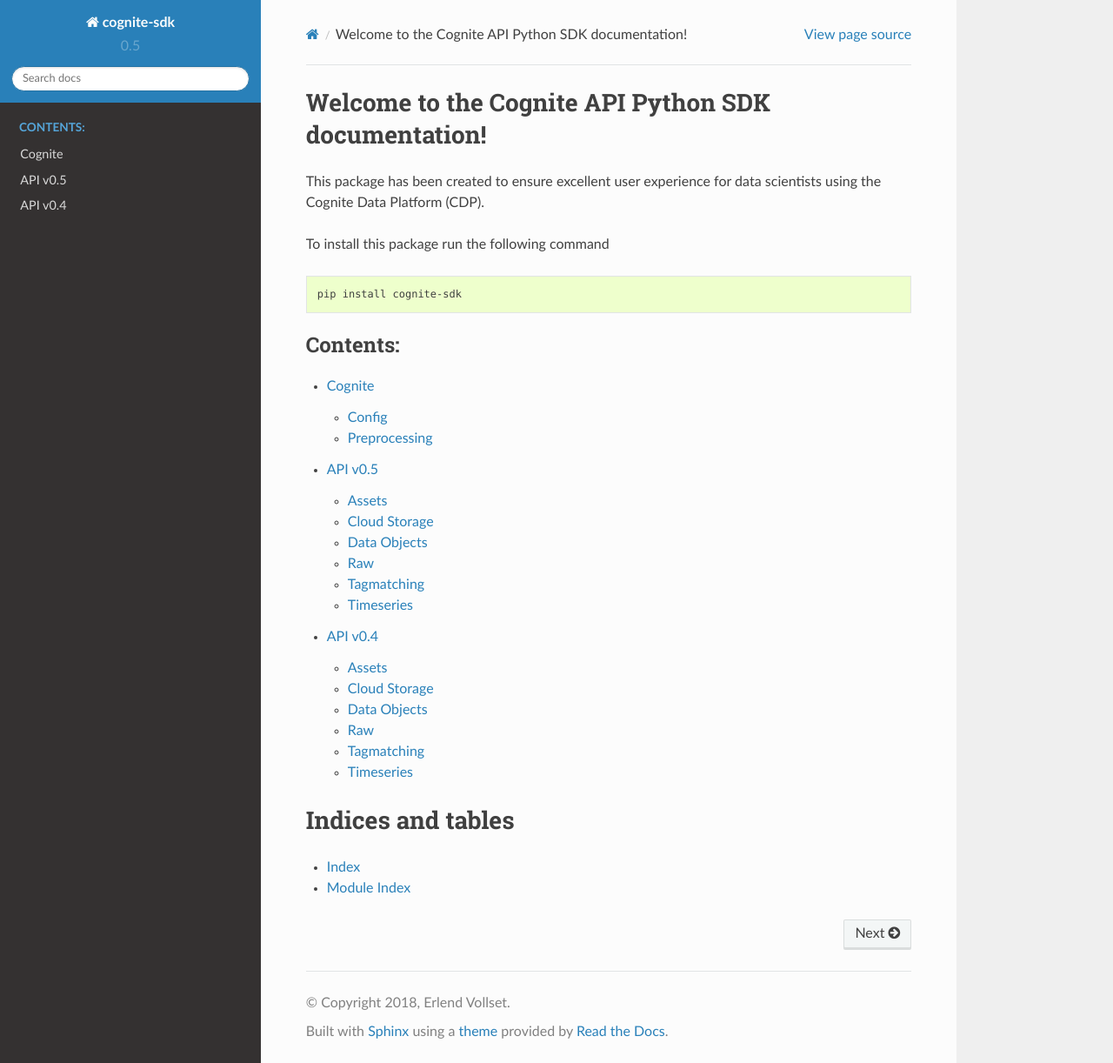
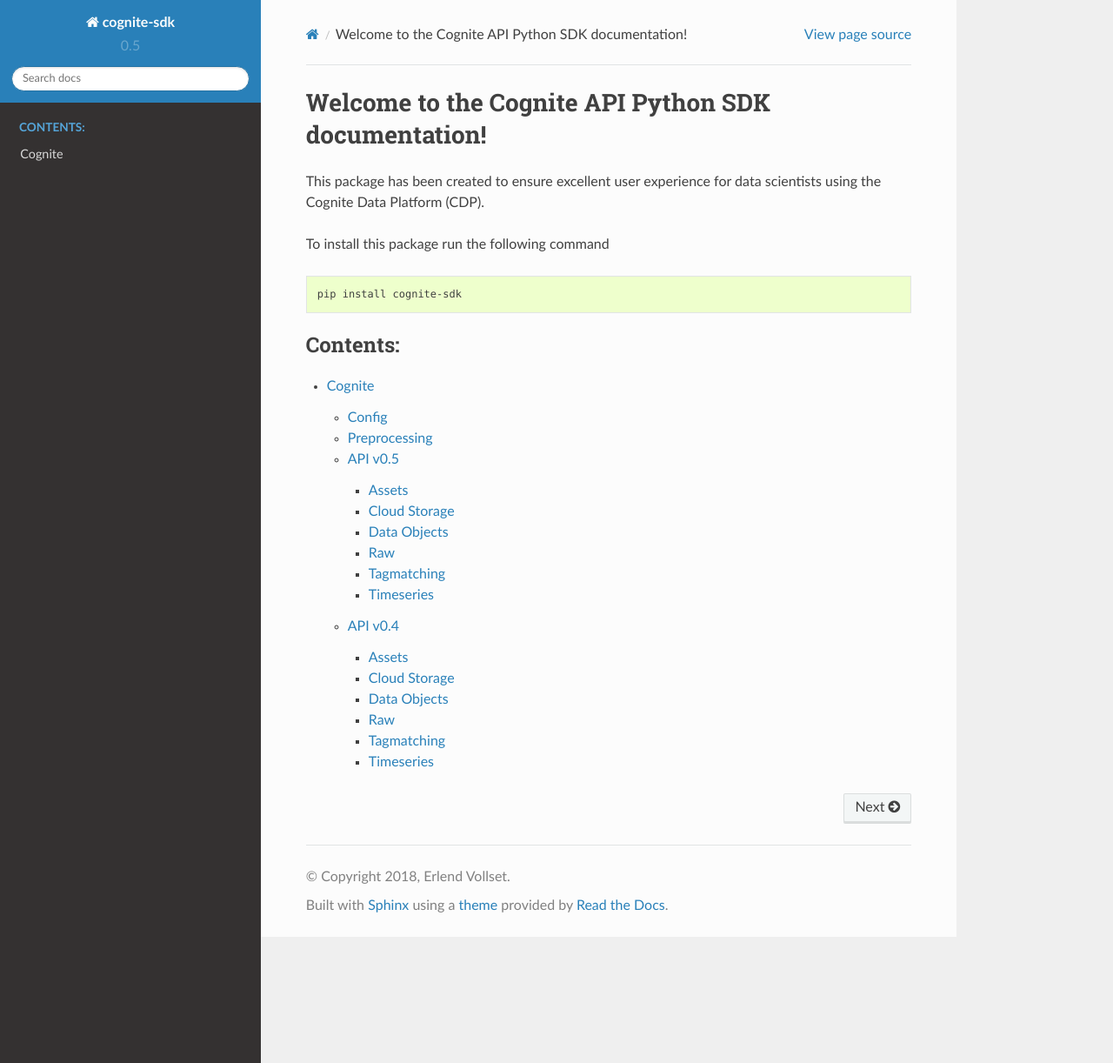
Before and after one commit to cognitedata/cognite-sdk-python, a Sphinx documentation site: the page built from docs/source/index.rst, in a window 1280 px wide and 1222 px high. Shown: the whole window at 87% size. Built offline with Sphinx 7.4.7 and the Read the Docs theme 2.0.0, drawn with Linux system fonts in a browser that asks for light colours.

Commit message:
Restructure documentation

```diff
--- a/docs/source/index.rst
+++ b/docs/source/index.rst
@@ -19,9 +19,3 @@
    :caption: Contents:
 
    cognite
-
-Indices and tables
-==================
-
-* :ref:`genindex`
-* :ref:`modindex`
```
Also changed, not shown: docs/source/cognite.rst (+14 -14 lines).
